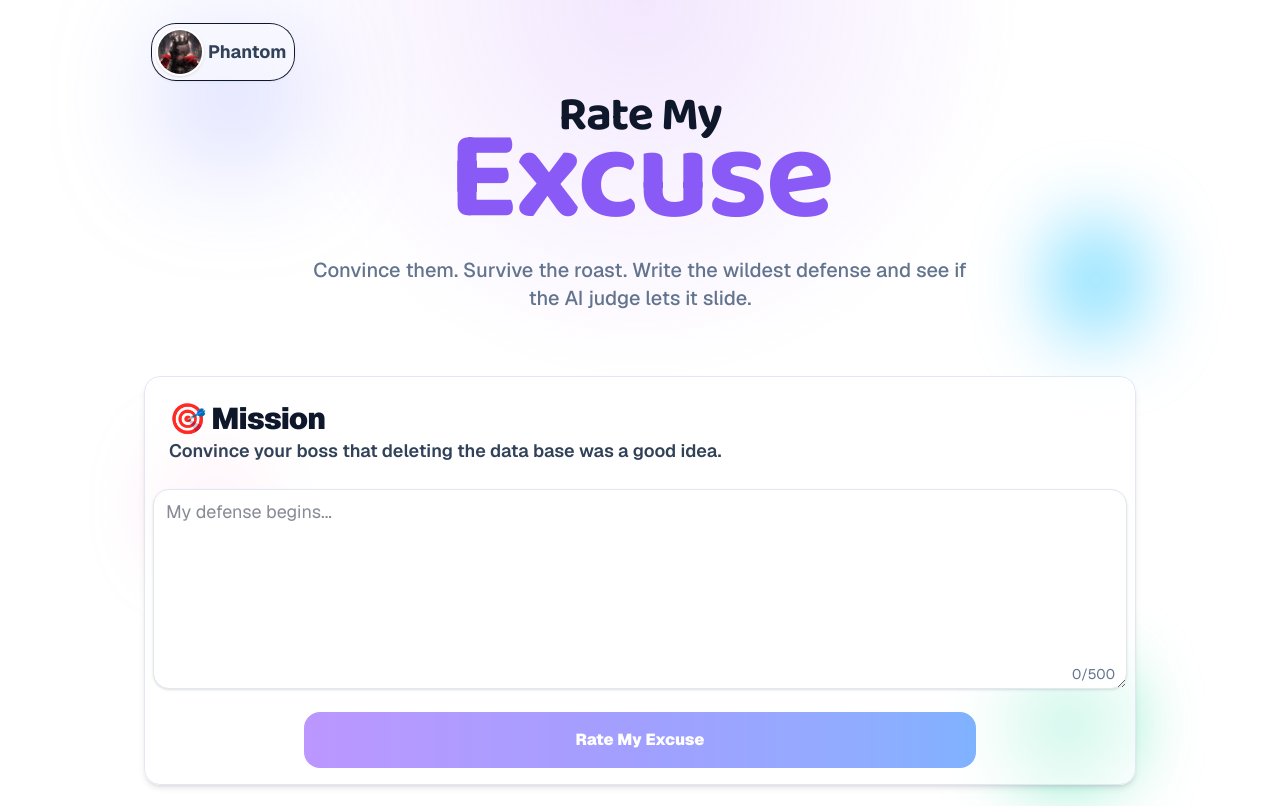
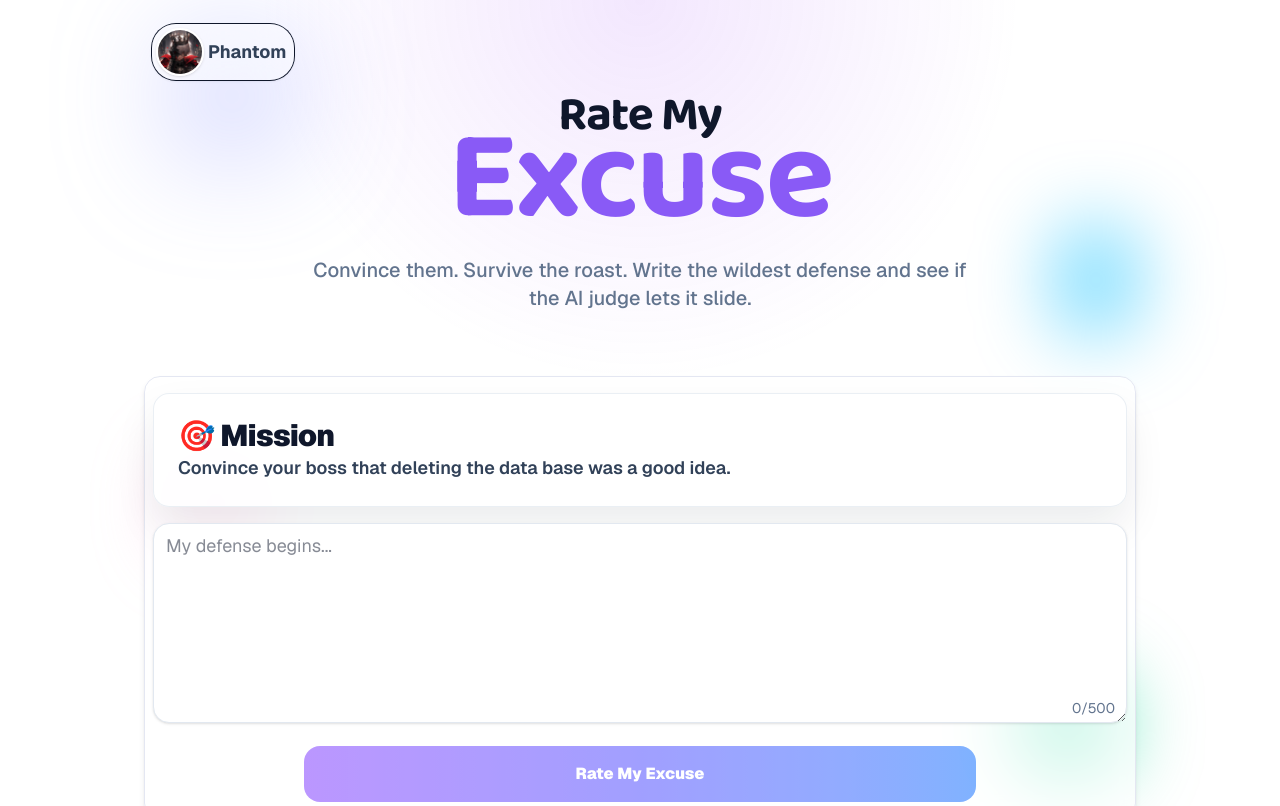
Before and after one commit to Phyzaaan/RateMyExcuse, a Next.js app: page / in a window 1280 px wide. Shown: the top 806 px of the page. Built offline with nearby package versions, Linux system fonts and the light colour scheme.

Commit message:
Redesing the SituationPanel

```diff
--- a/app/components/SituationPanel.tsx
+++ b/app/components/SituationPanel.tsx
@@ -26,24 +26,24 @@ export default function SituationPanel({
     <section className="w-full max-w-5xl mx-auto px-4">
       <div className="rounded-2xl glass-panel px-2 py-4 shadow-md">
         <div className="flex flex-col gap-4">
-          <div className="flex flex-row gap-2 items-center px-4 py-2">
-            {/* <span className="text-6xl">🎯</span>
+          {/* <div className="flex flex-row gap-2 items-center px-4 py-2">
+            <span className="text-6xl">🎯</span>
             <div>
-              <p className="text-xl text-Secondary font-semibold leading-6">
+              <h2 className="text-xl text-Secondary font-semibold leading-6">
                 🎯 Mission
-              </p>
+              </h2>
               <p className="text-xl lg:text-2xl font-semibold leading-tight text-primary">
                 {scenario}
               </p>
+            </div>
           </div> */}
-            <div className="rounded-2xl">
+          <div className="rounded-2xl border border-slate-200/70 bg-primary-bg/80 p-6 shadow-[0_20px_40px_rgba(15,23,42,0.08)]">
             <h2 className="text-xl md:text-3xl font-black tracking-tight text-primary">
               🎯 Mission
             </h2>
             <p className="text-base md:text-lg text-secondary font-semibold leading-7">
               {scenario}
             </p>
-              </div>
           </div>
 
           {!submittedExcuse ? (
@@ -61,13 +61,13 @@ export default function SituationPanel({
             </div>
           ) : (
             <>
-              <div className="rounded-2xl px-4 py-2">
+              <div className="rounded-2xl border border-slate-200/70 bg-primary-bg/80 p-6 shadow-[0_20px_40px_rgba(15,23,42,0.08)]">
                 <h2 className="text-xl md:text-3xl font-black tracking-tight text-primary">
                   💬 Your Excuse
                 </h2>
                 <p className="text-base md:text-lg text-secondary font-semibold leading-7">
-                  &rdquo;I was just improving our disaster recovery strategy. Now we
-                  have a cleaner, faster database! 😎&rdquo;
+                  &rdquo;I was just improving our disaster recovery strategy.
+                  Now we have a cleaner, faster database! 😎&rdquo;
                 </p>
               </div>
               <ResultSection
```
Lines whose indentation alone changed are shown as unchanged.
